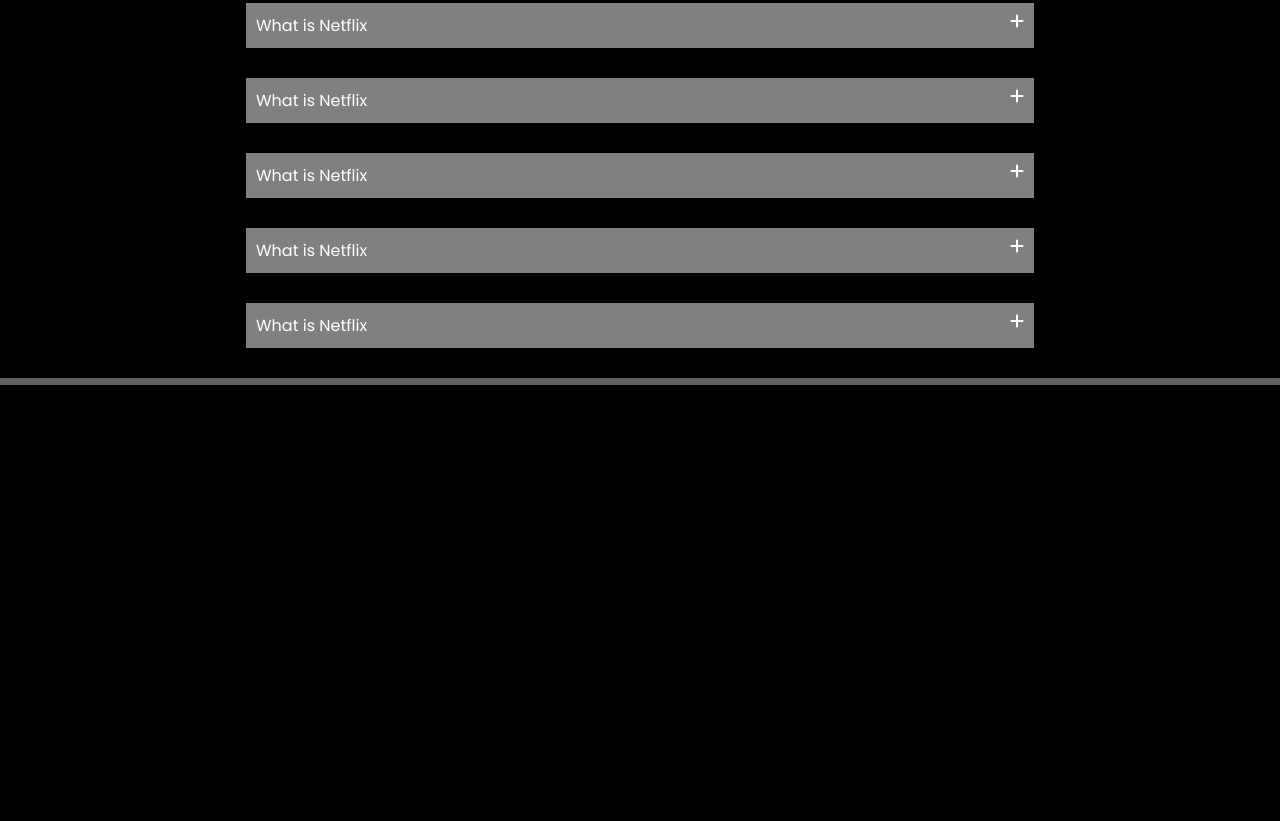
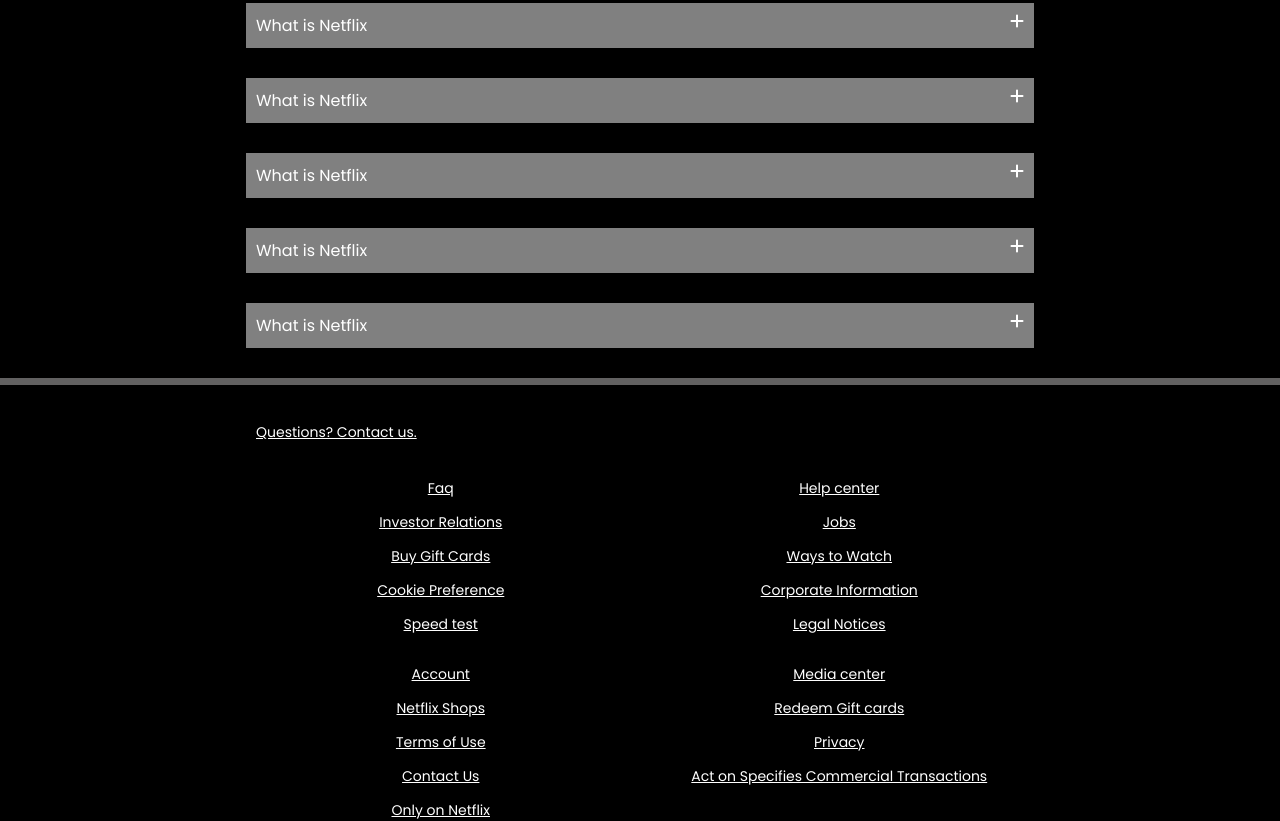
Before and after one commit to jharana38/netlfixclone, a plain HTML site: page netflixjp/index.html in a window 1280 px wide. Shown: the part 2684-3505 px from the top of the page. Before the commit the page ends 3069 px from the top, so only its background shows below. Drawn offline with Linux system fonts and the light colour scheme; a web font is replaced by a local one.

Commit message:
netflix update on 1220

```diff
--- a/netflixjp/index.html
+++ b/netflixjp/index.html
@@ -146,6 +146,39 @@
     </section>
     <div class="separation"></div>
 
-    <footer></footer>
+    <footer>
+      <div class="questions">
+        <a href="">Questions? Contact us.</a>
+      </div>
+      <div class="footer">
+        <div class="footer-item">
+          <a href="faq">Faq</a>
+          <a href="faq"> Investor Relations</a>
+          <a href="faq"> Buy Gift Cards</a>
+          <a href="faq"> Cookie Preference</a>
+          <a href="faq"> Speed test</a>
+        </div>
+        <div class="footer-item">
+          <a href="faq">Help center</a>
+          <a href="faq"> Jobs</a>
+          <a href="faq"> Ways to Watch</a>
+          <a href="faq"> Corporate Information</a>
+          <a href="faq"> Legal Notices</a>
+        </div>
+        <div class="footer-item">
+          <a href="faq">Account</a>
+          <a href="faq"> Netflix Shops</a>
+          <a href="faq">Terms of Use</a>
+          <a href="faq">Contact Us</a>
+          <a href="faq"> Only on Netflix</a>
+        </div>
+        <div class="footer-item">
+          <a href="faq">Media center</a>
+          <a href="faq"> Redeem Gift cards</a>
+          <a href="faq"> Privacy</a>
+          <a href="faq">Act on Specifies Commercial Transactions</a>
+        </div>
+      </div>
+    </footer>
   </body>
 </html>
--- a/netflixjp/style.css
+++ b/netflixjp/style.css
@@ -187,3 +187,60 @@
   padding: 10px;
   cursor: pointer;
 }
+
+footer {
+  color: white;
+  max-width: 60vw;
+  margin: auto;
+}
+
+footer a {
+  font-size: 14px;
+  color: white;
+}
+
+.footer a {
+  font-size: 14px;
+  color: white;
+}
+
+footer .questions {
+  padding: 34px 0;
+  color: white;
+}
+
+.footer {
+  color: white;
+  display: grid;
+  grid-template-columns: 1fr 1fr 1fr 1fr;
+  color: white;
+  max-width: 60vw;
+  margin: auto;
+}
+
+.footer-item {
+  display: flex;
+  flex-direction: column;
+  gap: 13px;
+}
+
+@media screen and (max-width: 1300px) {
+  .footer {
+    grid-template-columns: 1fr 1fr;
+    gap: 29px;
+  }
+
+  .faq h2 {
+    color: white;
+    text-align: center;
+    font-size: 32px;
+  }
+
+  .footer {
+    max-width: 90vw;
+  }
+
+  .footer-item {
+    align-items: center;
+  }
+}
```
